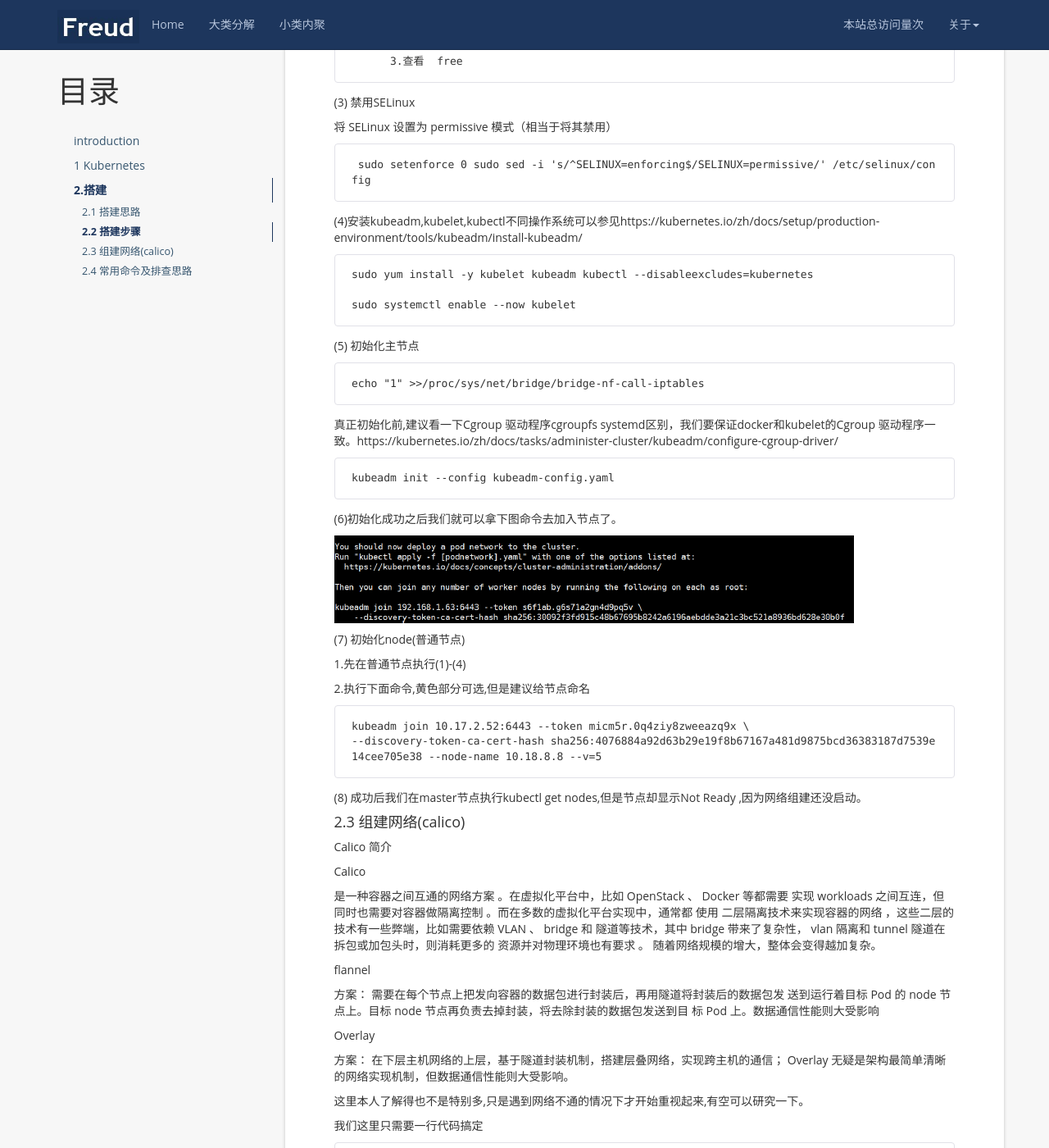
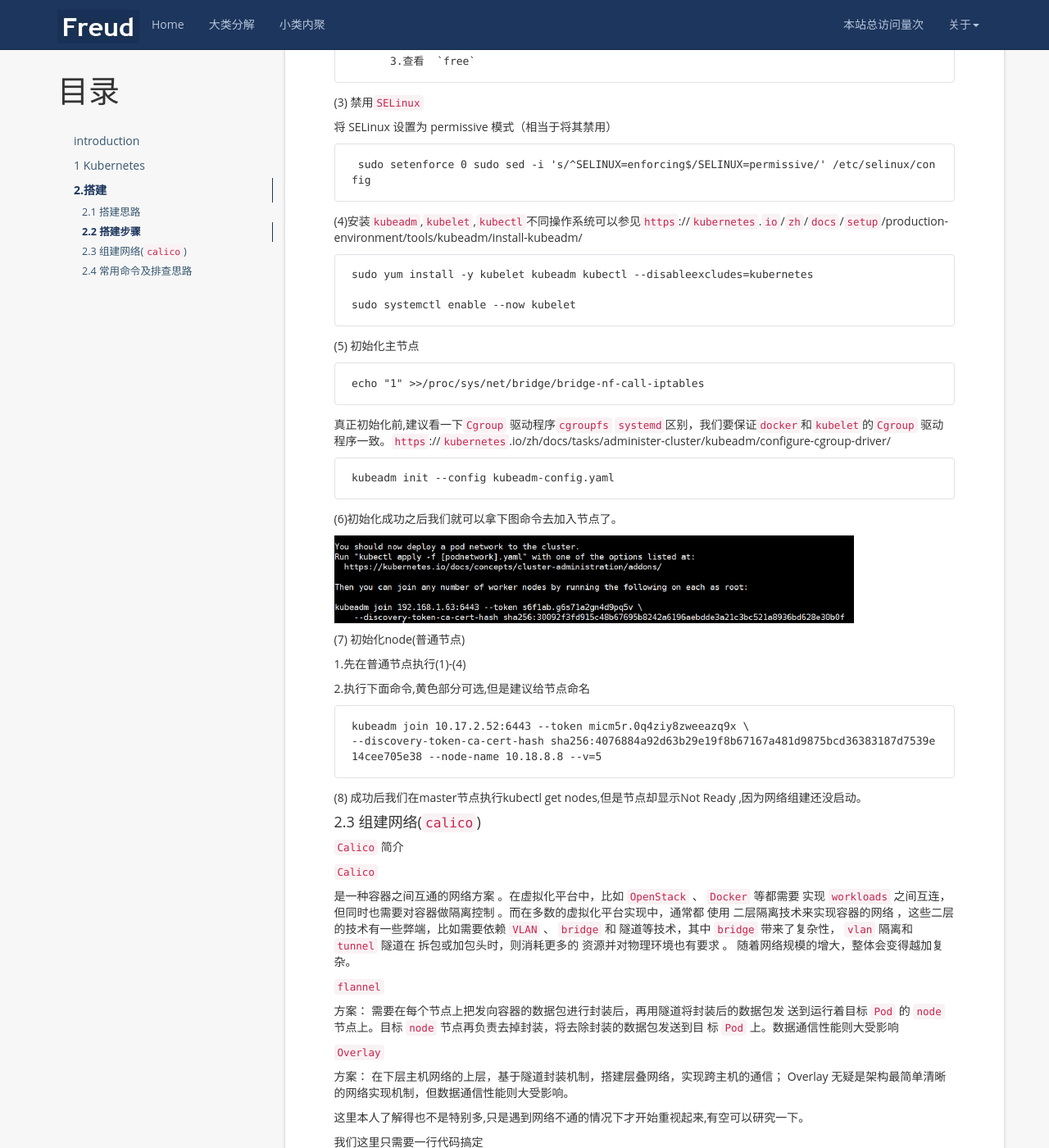
Before and after one commit to bo07997/myBlog, a Jekyll site: the page built from _posts/2021-08-12-Kubernetes集群搭建.md, in a window 1280 px wide and 1400 px high, scrolled down 1199 px. Shown: the whole window at 82% size. Built offline with Jekyll 4.4.1, drawn with Linux system fonts in a browser that asks for light colours; nearby versions of some CDN libraries; a script that is not in the unit is left out; comment, search, counter and statistics services are not loaded; some of the changed text lies outside the part shown.

Commit message:
MOD <批量美化>

````diff
--- a/_posts/2021-08-12-Kubernetes集群搭建.md
+++ b/_posts/2021-08-12-Kubernetes集群搭建.md
@@ -11,19 +11,19 @@ description: Kubernetes集群搭建,比较简略。
 {:toc}
 #### introduction
 
-Kubernetes是 Google 开源的容器集群管理系统，基于 Docker 构建一个容器的调度服务，提供资源调度、均衡容灾、服务注册、动态扩缩容等功能套件。
+`Kubernetes`是 `Google` 开源的容器集群管理系统，基于 `Docker` 构建一个容器的调度服务，提供资源调度、均衡容灾、服务注册、动态扩缩容等功能套件。
 
 ## 1 Kubernetes
 
 #### 1.1概述
 
-Kubernetes是 Google 开源的容器集群管理系统，基于 Docker 构建一个容器的调度服务，提供资源调度、均衡容灾、服务注册、动态扩缩容等功能套件。 Kubernetes 基于 docker 容器的云平台，简写成： k8s。
+`Kubernetes`是 `Google` 开源的容器集群管理系统，基于 `Docker` 构建一个容器的调度服务，提供资源调度、均衡容灾、服务注册、动态扩缩容等功能套件。 `Kubernetes` 基于 `docker` 容器的云平台，简写成： k8s。
 
-#### 1.2 kubeadm、kubelet 和 kubectl
+#### 1.2 `kubeadm`、`kubelet` 和 `kubectl`
 
-kubeadm：用来初始化集群的指令。
+`kubeadm`：用来初始化集群的指令。
 
-kubelet：在集群中的每个节点上用来启动 Pod 和容器等。
+`kubelet`：在集群中的每个节点上用来启动 `Pod` 和容器等。
 
 kubectl：用来与集群通信的命令行工具。
 
@@ -35,7 +35,7 @@ kubectl：用来与集群通信的命令行工具。
 
 #### 2.2 搭建步骤
 
-(1) 安装docker 或者支持CRI的容器技术，例如cri-o，cri-containerd，rkt等等。
+(1) 安装`docker` 或者支持`CRI`的容器技术，例如cri-o，cri-containerd，rkt等等。
 
 ```
     yum -y install docker-ce
@@ -48,12 +48,12 @@ kubectl：用来与集群通信的命令行工具。
 ```
       1.swapoff -a
       2.# 注释 swap 行
-         vim /etc/fstab
+         `vim` /`etc`/`fstab`
 
-      3.查看  free
+      3.查看  `free`
 ```
 
-(3) 禁用SELinux
+(3) 禁用`SELinux`
 
  将 SELinux 设置为 permissive 模式（相当于将其禁用）
 
@@ -99,25 +99,25 @@ kubeadm join 10.17.2.52:6443 --token micm5r.0q4ziy8zweeazq9x \
 
 (8) 成功后我们在master节点执行kubectl get nodes,但是节点却显示Not Ready ,因为网络组建还没启动。
 
-#### 2.3 组建网络(calico)
+#### 2.3 组建网络(`calico`)
 
-Calico 简介
+`Calico` 简介
 
-Calico
+`Calico`
 
-是一种容器之间互通的网络方案 。在虚拟化平台中，比如 OpenStack 、 Docker 等都需要
-实现 workloads 之间互连，但同时也需要对容器做隔离控制 。而在多数的虚拟化平台实现中，通常都
-使用 二层隔离技术来实现容器的网络 ，这些二层的技术有一些弊端，比如需要依赖 VLAN 、 bridge 和
-隧道等技术，其中 bridge 带来了复杂性， vlan 隔离和 tunnel 隧道在 拆包或加包头时，则消耗更多的
+是一种容器之间互通的网络方案 。在虚拟化平台中，比如 `OpenStack` 、 `Docker` 等都需要
+实现 `workloads` 之间互连，但同时也需要对容器做隔离控制 。而在多数的虚拟化平台实现中，通常都
+使用 二层隔离技术来实现容器的网络 ，这些二层的技术有一些弊端，比如需要依赖 `VLAN` 、 `bridge` 和
+隧道等技术，其中 `bridge` 带来了复杂性， `vlan` 隔离和 `tunnel` 隧道在 拆包或加包头时，则消耗更多的
 资源并对物理环境也有要求 。 随着网络规模的增大，整体会变得越加复杂。
 
-flannel
+`flannel`
 
 方案： 需要在每个节点上把发向容器的数据包进行封装后，再用隧道将封装后的数据包发
-送到运行着目标 Pod 的 node 节点上。目标 node 节点再负责去掉封装，将去除封装的数据包发送到目
-标 Pod 上。数据通信性能则大受影响
+送到运行着目标 `Pod` 的 `node` 节点上。目标 `node` 节点再负责去掉封装，将去除封装的数据包发送到目
+标 `Pod` 上。数据通信性能则大受影响
 
-Overlay
+`Overlay`
 
 方案： 在下层主机网络的上层，基于隧道封装机制，搭建层叠网络，实现跨主机的通信；
 Overlay 无疑是架构最简单清晰的网络实现机制，但数据通信性能则大受影响。
@@ -142,52 +142,52 @@ kubectl apply -f https://docs.projectcalico.org/manifests/calico.yaml
 
 查看命令
 
-  1.kubectl get deployment -A       查看deployment
+  1.`kubectl` `get` `deployment` -`A`       查看`deployment`
 
 
 
-  2.kubectl get node -A       查看节点
+  2.`kubectl` `get` `node` -`A`       查看节点
 
-  3.kubectl get pod -A       查看pod
+  3.`kubectl` `get` `pod` -`A`       查看`pod`
 
 
 
 描述命令
 
-  1.kubectl describe  node nodeName  描述一个节点
+  1.`kubectl` `describe`  `node` `nodeName`  描述一个节点
 
-  2. kubectl describe  pod podName  描述一个pod
+  2. `kubectl` `describe`  `pod` `podName`  描述一个`pod`
 
 
 
 删除命令
 
-  1. kubectl delete pod podName  删除一个pod资源
+  1. `kubectl` `delete` `pod` `podName`  删除一个`pod`资源
 
 
 
 其它常用命令
 
-  1.kubectl exec -it altraserver -- /bin/sh  进入容器
+  1.`kubectl` `exec` -`it` `altraserver` -- /`bin`/`sh`  进入容器
 
 
 
 系统命令
 
-  1.systemctl status kubelet服务    查看kubelet服务状态
+  1.`systemctl` `status` `kubelet`服务    查看`kubelet`服务状态
 
-  2.journalctl -xefu kubelet服务  查看kubelet服务日志
+  2.`journalctl` -`xefu` `kubelet`服务  查看`kubelet`服务日志
 
 
 
 排查思路
 
-1.用get 命令查看资源对象是否正确。
+1.用`get` 命令查看资源对象是否正确。
 
 2.用描述命令去查看具体情况。
 
 3.如果有报错一般可以用关键字去判断了。
 
-4.如果是kebelet之类的服务，可以用系统命令查看日志,journalctl -xefu kubelet ，systemctl status kubelet前者更为详细和实时。
+4.如果是`kebelet`之类的服务，可以用系统命令查看日志,`journalctl` -`xefu` `kubelet` ，`systemctl` `status` `kubelet`前者更为详细和实时。
 
-5.如果是pod,可以直接去到宿主机,通过docker logs查看日志,也可以通过kubectl logs查看日志。
+5.如果是`pod`,可以直接去到宿主机,通过`docker` `logs`查看日志,也可以通过`kubectl` `logs`查看日志。
````
Also changed, not shown: other parts of _posts/2021-08-12-Kubernetes集群搭建.md (+2 -2 lines), _posts/2021-07-30-WINDOW下的CI.md (+10 -10 lines), _posts/2021-08-15-起岛自动化,部署容器化与集群化.md (+27 -27 lines), _posts/2021-08-20-容器化部署项目问题及解决思路.md (+6 -6 lines), _posts/2021-08-20-测试环境监控解决方案.md (+13 -13 lines).
